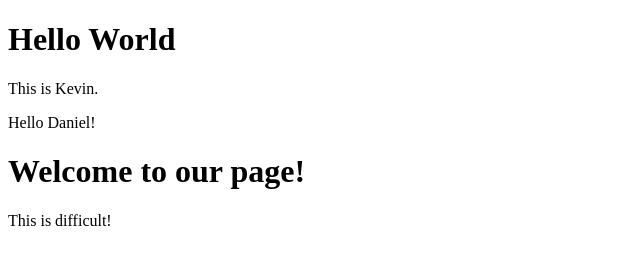
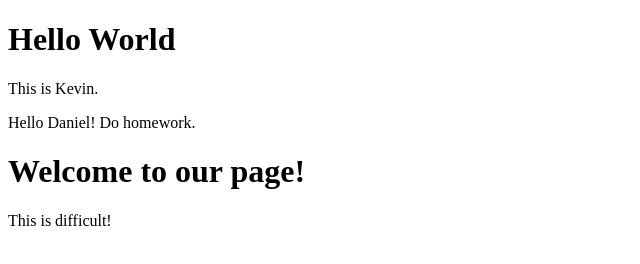
Before and after one commit to hfang821/git_workflow, a plain HTML site: page index.html in a window 1280 px wide. Shown: the full height of the page, 0-640 px from the left. Drawn offline with Linux system fonts and the light colour scheme.

Commit message:
more changes

```diff
--- a/index.html
+++ b/index.html
@@ -18,7 +18,7 @@
 <header>
 
         <p>
-            Hello Daniel!
+            Hello Daniel! Do homework.
         </p>
 
 </header>
```
